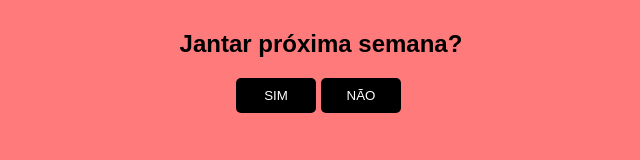
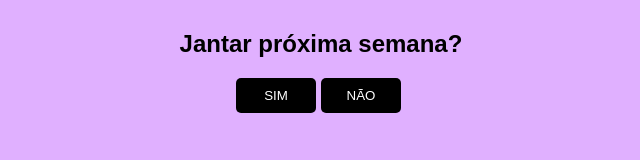
Before and after one commit to SadJerry/website, a plain HTML site: page index.html in a window 1280 px wide. Shown: the whole page, without its empty margins (329-969 px from the left). Drawn offline with Linux system fonts and the light colour scheme.

Commit message:
Add files via upload

```diff
--- a/index.html
+++ b/index.html
@@ -22,7 +22,7 @@ Tutorial: https://www.youtube.com/watch?v=zxxB9SFh9p4
 </body>
 <style>
     #conteudo {
-        background: #ff7a7a;
+        background: #e0b0ff;
         width: 100%;
         height: 100%;
         position: fixed;
```
